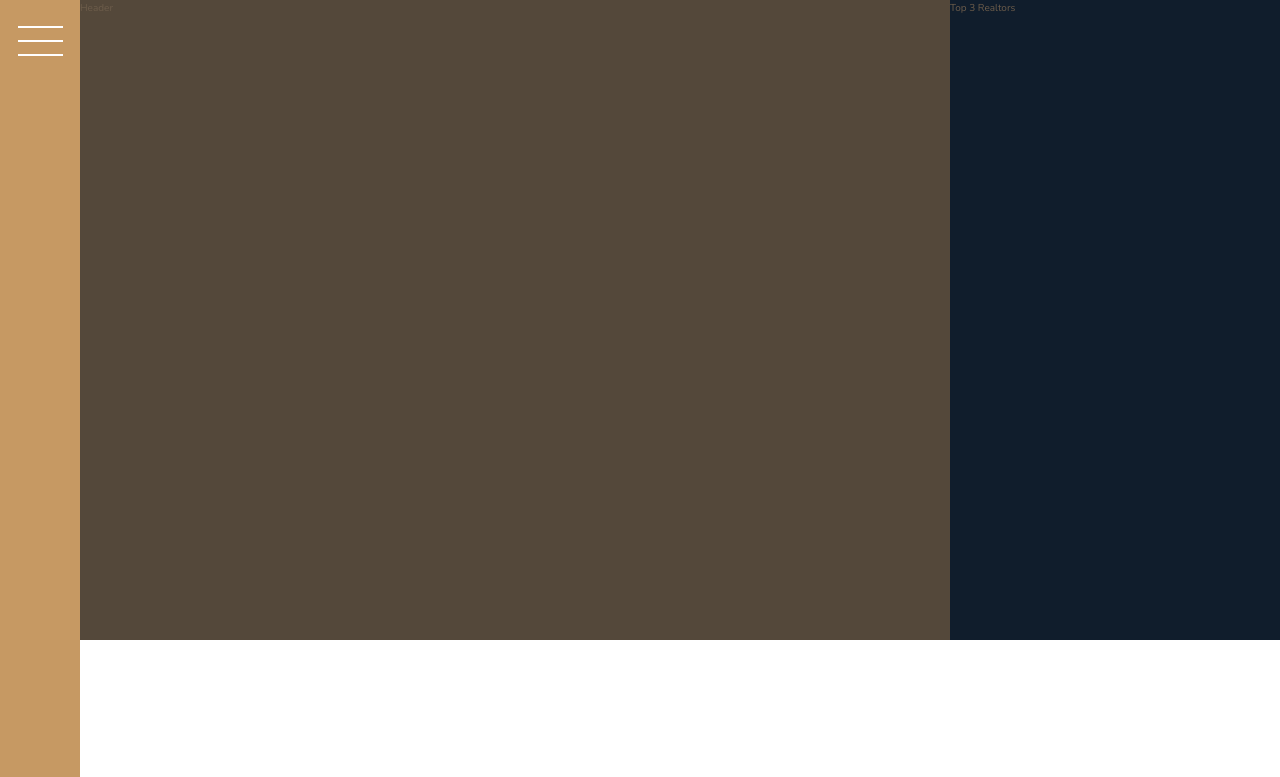
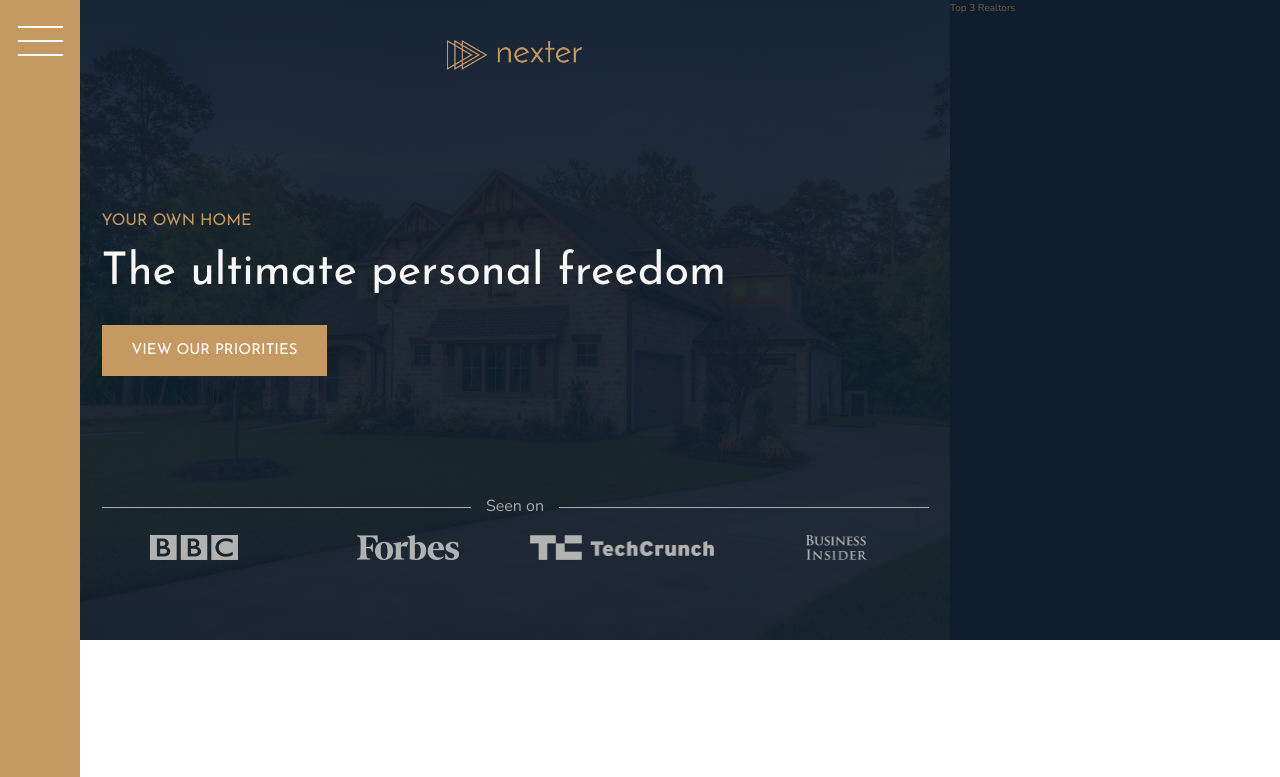
Before and after one commit to ShyamMahajan/SASS-CSS-Projects, a website: page Nexter/index.html in a window 1280 px wide. Shown: the top 777 px of the page. Drawn offline with nearby package versions, Linux system fonts and the light colour scheme.

Commit message:
header section and using grids on after/before

```diff
--- a/Nexter/index.html
+++ b/Nexter/index.html
@@ -15,7 +15,19 @@
         <div class="sidebar">
             <button class="nav-btn"></button>
         </div>
-        <header class="header">Header</header>
+        <header class="header">
+            <img src="img/logo.png" alt="logo" class="header__logo">
+            <h3 class="heading-3">Your own home</h3>
+            <h1 class="heading-1">The ultimate personal freedom</h1>
+            <button class="btn header__btn">View our priorities</button>
+            <div class="header__seenon-text">Seen on</div>
+            <div class="header__seenon-logos">
+                <img src="img/logo-bbc.png" alt="seen on logo">
+                <img src="img/logo-forbes.png" alt="seen on logo">
+                <img src="img/logo-techcrunch.png" alt="seen on logo">
+                <img src="img/logo-bi.png" alt="seen on logo">
+            </div>
+        </header>
         <div class="realtors">Top 3 Realtors</div>
         <section class="features">
             <div class="feature">
--- a/Nexter/sass/_header.scss
+++ b/Nexter/sass/_header.scss
@@ -1,4 +1,52 @@
 .header{
     background-color: $color-grey-dark-1;
     grid-column: full-start / col-end 6;
+    padding: 8rem;
+    padding-top: 4rem;
+
+    background-image: linear-gradient(rgba($color-secondary,.93), rgba($color-secondary,.93)), url(../img/hero.jpeg);
+    background-size: cover;
+
+    display: grid;
+    grid-template-rows: 1fr min-content 6rem 1fr;
+    grid-template-columns: max-content;
+    gap:1.5rem;
+    justify-content: center;
+
+    &__btn{
+        align-self: start;
+        justify-self: start;
+    }
+
+    &__logo{
+        height: 3rem;
+        justify-self: center;
+    }
+    &__seenon-text{
+        display: grid;
+        font-size: 1.6rem;
+        color: $color-grey-light-2;
+
+        grid-template-columns: 1fr max-content 1fr;
+        gap: 1.5rem;
+        align-items: center;
+
+        &::after,
+        &::before{
+            content: "";
+            height: 1px;
+            display: block;
+            background-color: currentColor;
+        }
+    }
+    &__seenon-logos{
+        display: grid;
+        grid-template-columns: repeat(4, 1fr);
+        gap: 3rem;
+        justify-items: center;
+        img{
+            height: 2.5rem;
+            filter: brightness(70%);
+        }
+    }
 }
--- a/Nexter/sass/_typography.scss
+++ b/Nexter/sass/_typography.scss
@@ -5,7 +5,9 @@
 
 .heading-1 {
     @extend %heading;
-
+    font-size: 4.5rem;
+    color: $color-grey-light-1;
+    line-height: 1;
 }
 .heading-2 {
     @extend %heading;
```
Also changed, not shown: Nexter/css/style.css.
